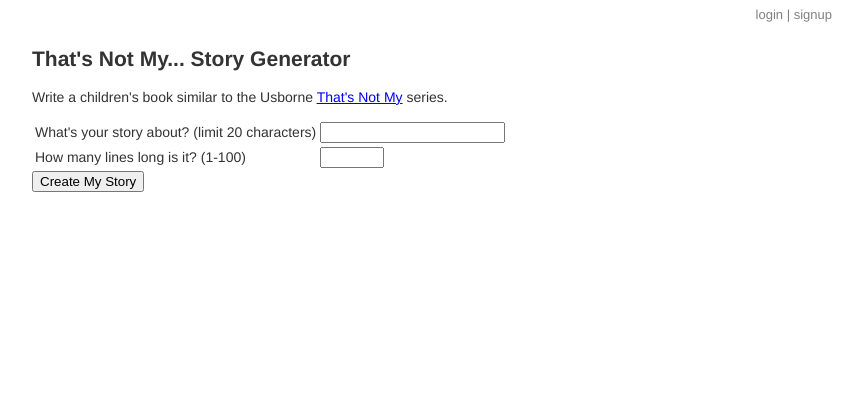
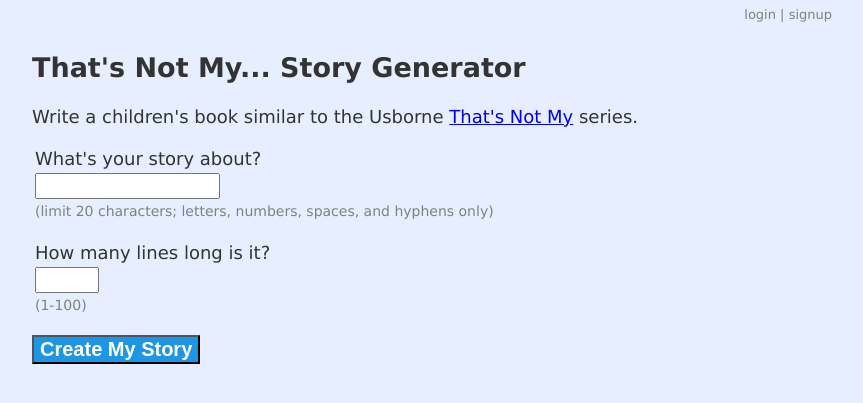
Before and after one commit to wtripp/thatsnotmy, a Python web app: template templates/home.html in a window 1280 px wide. Shown: the top 403 px of the page, without its empty margins (208-1071 px from the left). Run offline with Jinja, Linux system fonts and the light colour scheme; the template is opened without the code that fills it, so the values that code supplies are empty.

Commit message:
Cleaned up CSS

```diff
--- a/static/main.css
+++ b/static/main.css
@@ -1,17 +1,22 @@
 html {
     height: auto;
+    background-color: #e6eeff;
 }
 
 body {
     position: relative;
     height: auto;
 
-    font-family: Helvetica, Arial, sans-serif;
-    font-size: 14px;
+    font-family: Verdana, Helvetica, Arial, sans-serif;
+    font-size: 18px;
 
     width: 800px;
     margin: 0 auto;
     color: #333;
+}
+
+input {
+    height: 20px;
 }
 
 .header {
@@ -111,3 +89,23 @@ body {
 #create-story {
     text-decoration: none;
 }
+
+.btn {
+  height: 100%;
+  background: #1e96e6;
+  text-decoration: none;
+  font-size: 20px;
+  color: white;
+  font-weight: bold;
+}
+
+.btn:hover {
+  background: #3cb0fd;
+  text-decoration: none;
+}
+
+.limit {
+    color: gray;
+    padding-bottom: 20px;
+    font-size: 14px;
+}
--- a/templates/home.html
+++ b/templates/home.html
@@ -15,7 +15,10 @@
     <form class="" method="post">
         <table>
             <tr>
-                <td>What's your story about? (limit 20 characters)</td>
+                <td>What's your story about?</td>
+            </tr>
+
+            <tr>
                 <td><input type="text"
                            name="subject"
                            pattern="[a-zA-Z0-9\s\-]{0,20}"
@@ -23,13 +26,26 @@
                            required
                            title="Only numbers, letters, spaces, and hyphens allowed."></td>
             </tr>
+
             <tr>
-                <td>How many lines long is it? (1-100)</td>
+                <td class="limit">(limit 20 characters; letters, numbers, spaces, and hyphens only)</td>
+            </tr>
+
+            <tr>
+                <td>How many lines long is it?</td>
+            </tr>
+
+            <tr>
                 <td><input type="number" name="lines"
                            min="1" max="100" required></td>
             </tr>
+
+            <tr>
+                <td class="limit">(1-100)</td>
+            </tr>
+
         </table>
-        <input type="submit" value="Create My Story">
+        <input class="btn" type="submit" value="Create My Story">
     </form>
 
 {% endblock %}
--- a/templates/login.html
+++ b/templates/login.html
@@ -32,6 +32,6 @@
   </div>
 
   <input type="hidden" name="next_url" value="{{next_url}}">
-  <input type="submit">
+  <input class="btn" type="submit">
 </form>
 {% endblock %}
--- a/templates/signup.html
+++ b/templates/signup.html
@@ -59,6 +59,6 @@
   </table>
 
   <input type="hidden" name="next_url" value="{{next_url}}">
-  <input type="submit">
+  <input class="btn" type="submit">
 </form>
 {% endblock %}
--- a/templates/story.html
+++ b/templates/story.html
@@ -18,9 +18,9 @@
       </form>
     </div>
 
-    <input type="button" onClick="printDiv('print-content')" value="Print"/>
+    <input class="btn" type="button" onClick="printDiv('print-content')" value="Print"/>
 
     <a id="create-story" href="/">
-        <input type="button" value="Create Another Story">
+        <input class="btn" type="button" value="Create Another Story">
     </a>
 {% endblock %}
```
Also changed, not shown: other parts of static/main.css (+3 -30 lines), static/style.css (deleted, +0 -21 lines), static/words.txt (deleted, +0 -2 lines).
